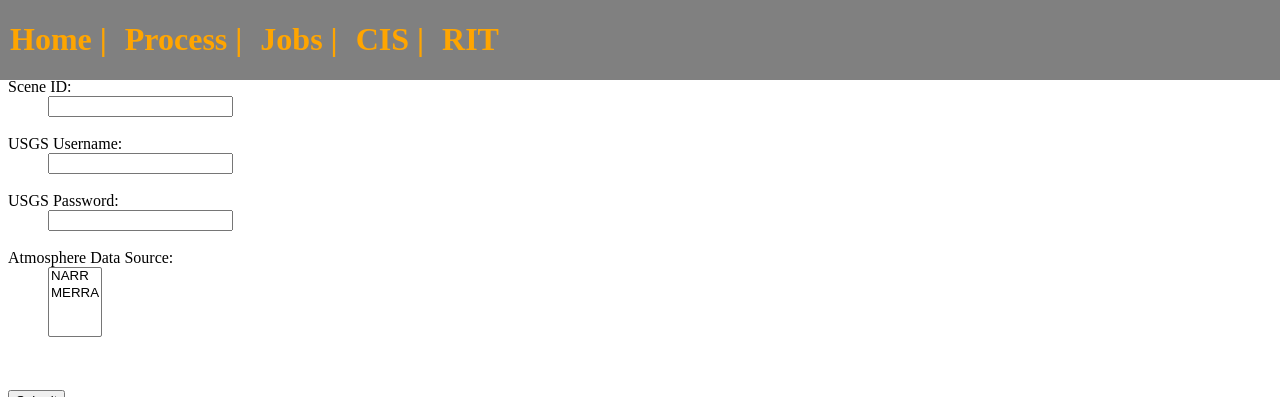
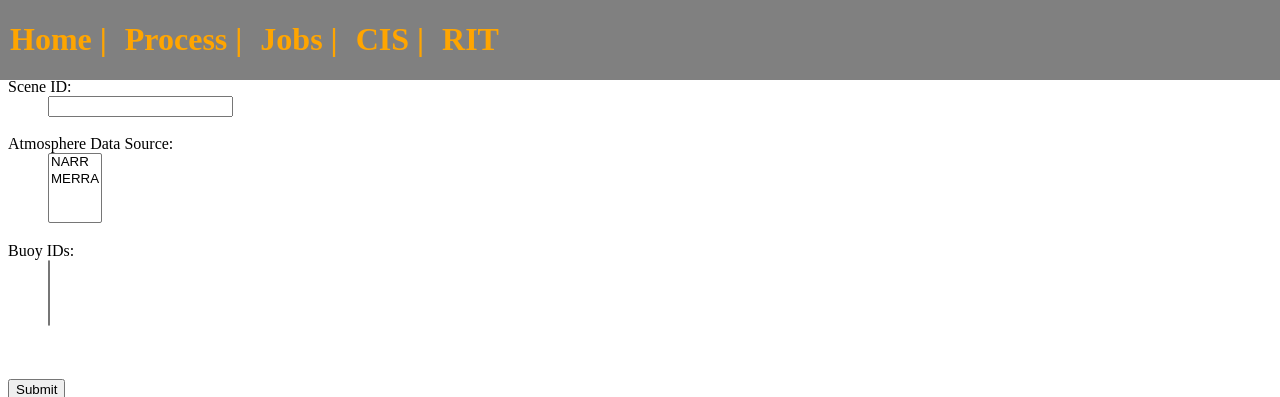
Before and after one commit to natedileas/buoy-calib-website, a Flask app: page /process in a window 1280 px wide. Shown: the top 397 px of the page. Run offline with Flask 2, Linux system fonts and the light colour scheme; some libraries are stand-ins or nearby versions.

Commit message:
Added javascript stuff for easier form experience.

```diff
--- a/app.py
+++ b/app.py
@@ -77,6 +77,14 @@
     return render_template('process.html', form=form)
 
 
+@app.route('/buoy_ids', methods=['POST'])
+def buoy_ids():
+    print request.data
+
+    _ids = [('buoy1', '45012'), ('buoy2', '45002')]
+    return jsonify(ids=_ids)
+
+
 @app.route('/jobs', methods=['GET'])
 def jobs():
     return render_template('jobs.html')
@@ -85,7 +93,7 @@
 @app.route('/enum_tasks', methods=['GET'])
 def enum_tasks():
     tasks = Task.query.all()
-    task_list = [{'task_id': str(t.task_id)} for t in tasks]
+    task_list = [{'task_id': str(t.task_id), 'scene_id': str(t.scene_id)} for t in tasks]
 
     return jsonify(tasks=task_list)
 
--- a/form.py
+++ b/form.py
@@ -4,9 +4,8 @@
 
 
 class ProcessForm(FlaskForm):
-    scene_id = StringField('Scene ID: ', validators=[DataRequired()])
-
-    ee_user = StringField('USGS Username: ', validators=[DataRequired()])
-    ee_pass = PasswordField('USGS Password: ', validators=[DataRequired()])
+    scene_id = StringField('Scene ID: ', validators=[DataRequired()], id='scene_id')
 
     atmo_source = SelectMultipleField('Atmosphere Data Source: ', choices=[('narr', 'NARR'), ('merra', 'MERRA')])
+
+    buoy_id = SelectMultipleField('Buoy IDs: ', choices=[])
--- /dev/null
+++ b/static/process.js
@@ -0,0 +1,57 @@
+$('#scene_id').on('input', function() {
+	var id = $(this).val(); // get the current value of the input field.
+	console.log(id);
+
+	if (id.length == 21){ // it's a pre-collection id
+		var path = id.substring(3, 6);
+		var row = id.substring(6, 9);
+		var year = id.substring(9, 13);
+		var thumbnail_url = 'https://earthexplorer.usgs.gov/browse/landsat_8/' + year + '/' + path + '/' + row + '/' + id + '.jpg'
+	}
+	else if (id.length == 40) { // it's a collection 1 id
+		var path = id.substring(10, 13);
+		var row = id.substring(13, 16);
+		var year = id.substring(17, 21);
+		var thumbnail_url = 'https://earthexplorer.usgs.gov/browse/landsat_8/' + year + '/' + path + '/' + row + '/' + id + '.jpg'
+	}
+
+	console.log(thumbnail_url);
+
+	var img = document.getElementById("thumbnail");
+	img.onload = function() {
+    	// img exists and is loaded, i.e. valid scene id
+    	// now load buoy ids that match it
+    	update_buoy_ids(id);
+	}
+	img.onerror = function() {
+	    // img did not load
+	    img.src = "http://dcokc.org/wp-content/uploads/2015/02/White-Plain-Background-300x300.jpg"
+	}
+
+	img.src = thumbnail_url;
+});
+
+function update_buoy_ids(scene_id){
+	// update list of buoy ids by ajax call and python
+	$.ajax({
+	    type: 'POST',
+	    url: '/buoy_ids',
+	    data: {
+	        'scene_id': scene_id
+	    },
+	    success: function(data){
+	        console.log(data);
+	        // now change list of buoy ids and maybe the image so that it shows ids
+	        var buoy = document.getElementById("buoy_id");
+
+	        buoy.options.length = 0;
+
+	        for (i=0; i < data['ids'].length; i++){
+	        	var opt = document.createElement('option');
+			    opt.value = data['ids'][i][0];
+			    opt.innerHTML = data['ids'][i][1];
+	        	buoy.appendChild(opt);
+	        }
+	    }
+	});
+}
--- a/templates/process.html
+++ b/templates/process.html
@@ -6,9 +6,8 @@
 <form method="POST">
   <p>
     {{ render_field(form.scene_id) }} <br>
-    {{ render_field(form.ee_user) }} <br>
-    {{ render_field(form.ee_pass) }} <br>
     {{ render_field(form.atmo_source) }} <br>
+    {{ render_field(form.buoy_id) }} <br>
   </p>
   <br>
 
@@ -18,38 +17,10 @@
 </form>
 
 <div id="img_home">
-	<img src="http://dcokc.org/wp-content/uploads/2015/02/White-Plain-Background-300x300.jpg" width="300" height="300" id="thumbnail">
+	<img src="http://dcokc.org/wp-content/uploads/2015/02/White-Plain-Background-300x300.jpg" width="500" height="500" id="thumbnail">
 </div>
 
 <script src="//cdnjs.cloudflare.com/ajax/libs/jquery/2.1.3/jquery.min.js"></script>
-<script type="text/javascript">
-	$('#scene_id').on('input', function() {
-    var id = $(this).val(); // get the current value of the input field.
-    console.log(id);
-
-    if (id.length == 21){ // it's a pre-collection id
-    	//var thumbnail_url = 'https://earthexplorer.usgs.gov/browse/landsat_8/2017/049/243/LC08_L1GT_049243_20170905_20170905_01_RT.jpg'
-    }
-	else if (id.length == 40) { // it's a collection 1 id
-		var path = id.substring(10, 13);
-		var row = id.substring(13, 16);
-		var year = id.substring(17, 21);
-		var thumbnail_url = 'https://earthexplorer.usgs.gov/browse/landsat_8/' + year + '/' + path + '/' + row + '/' + id + '.jpg'
-	}
-
-	console.log(thumbnail_url);
-
-  	var img = document.getElementById("thumbnail");
-  	img.onload = function() {
-	    // img exists and is loaded
-	}
-	img.onerror = function() {
-	    // img did not load
-	    img.src = "http://dcokc.org/wp-content/uploads/2015/02/White-Plain-Background-300x300.jpg"
-	}
-
-    img.src = thumbnail_url;
-});
-</script>
+<script src="{{ url_for('static', filename='process.js') }}"></script>
 
 {% endblock %}
```
